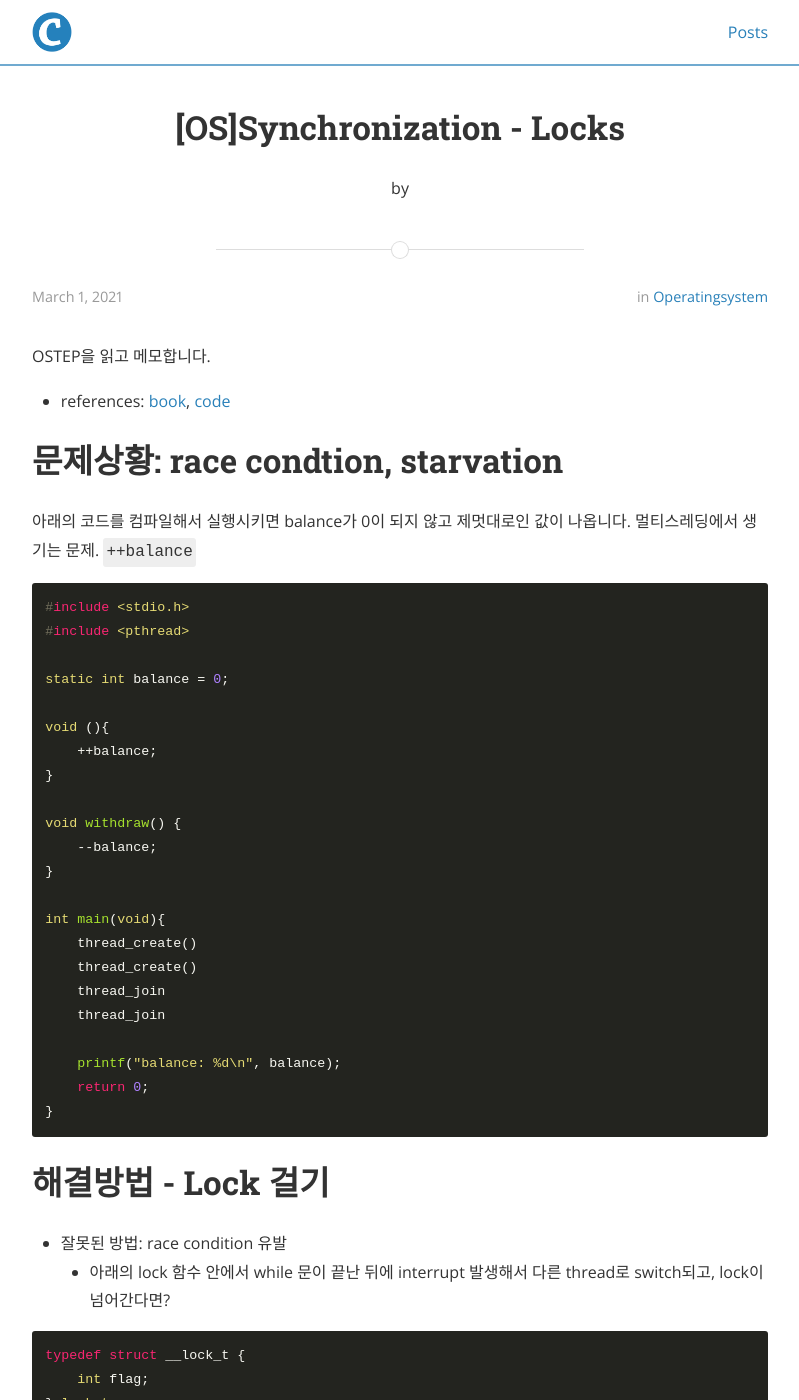
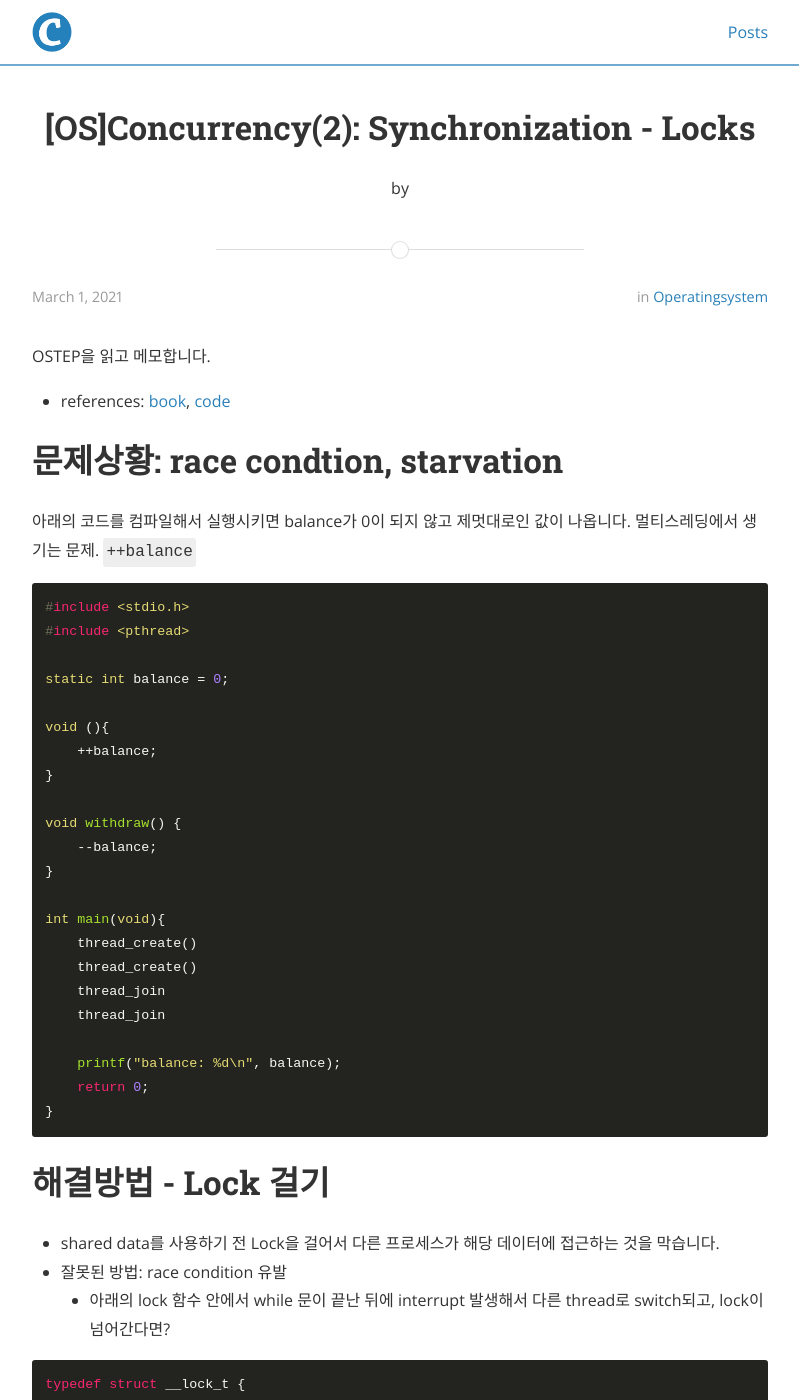
Before and after one commit to pullup-dip-burpee/pullup-dip-burpee.github.io, a Jekyll site: the page built from _posts/OperatingSystem/2021-03-01-Locks.md, in a window 1280 px wide and 1400 px high. Shown: the whole window, without its empty margins (240-1039 px from the left). Built offline with Jekyll 4.4.1, drawn with Linux system fonts in a browser that asks for light colours; nearby versions of some CDN libraries; some of the changed text lies outside the part shown.

Commit message:
Update OS postings

````diff
--- a/_posts/OperatingSystem/2021-03-01-Locks.md
+++ b/_posts/OperatingSystem/2021-03-01-Locks.md
@@ -1,6 +1,6 @@
 ---
 layout: post
-title:  "[OS]Synchronization - Locks"
+title:  "[OS]Concurrency(2): Synchronization - Locks"
 date:   2021-03-01 13:19:35 +0900
 categories: [OperatingSystem]
 ---
@@ -38,7 +38,7 @@ int main(void){
 }
 ```
 # 해결방법 - Lock 걸기
-
+- shared data를 사용하기 전 Lock을 걸어서 다른 프로세스가 해당 데이터에 접근하는 것을 막습니다.
 - 잘못된 방법: race condition 유발
   - 아래의 lock 함수 안에서 while 문이 끝난 뒤에 interrupt 발생해서 다른 thread로 switch되고, lock이 넘어간다면?
 
````
Also changed, not shown: other parts of _posts/OperatingSystem/2021-03-01-Locks.md (+4 -0 lines), _posts/OperatingSystem/2021-02-02-Concurrency.md (added, +30 -0 lines), _posts/OperatingSystem/2021-02-21-SchedulingPolicies.md (+1 -1 lines), _posts/OperatingSystem/2021-03-24-Reader-Writer-Locks.md (+1 -1 lines).
